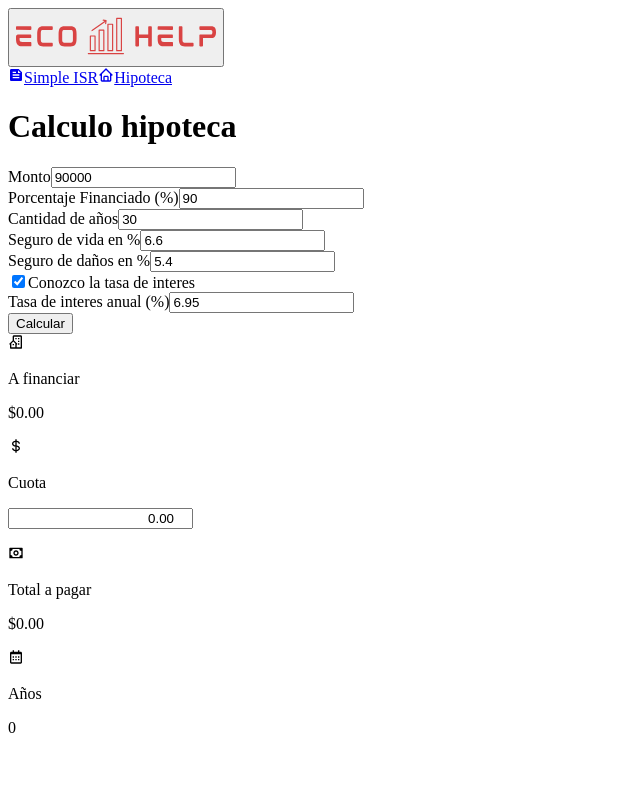
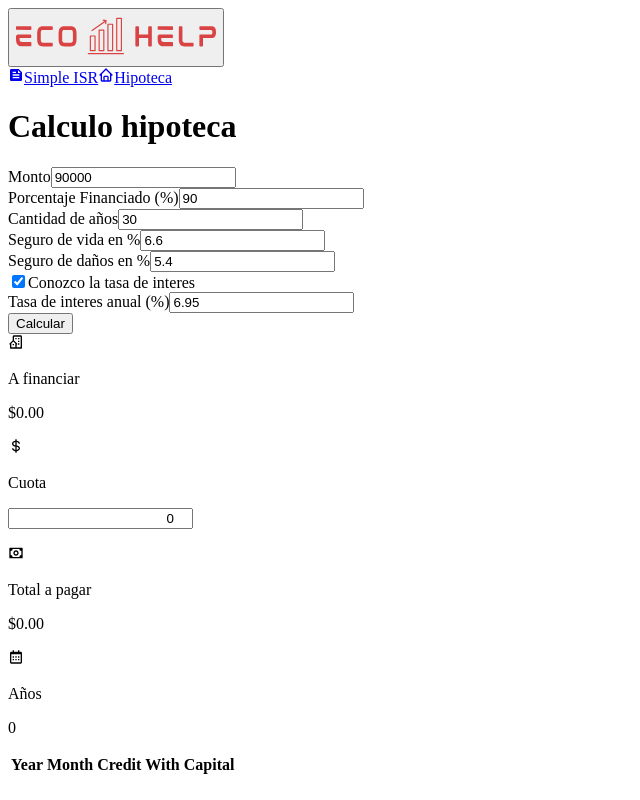
Before and after one commit to MWalter777/eco-help, a Next.js app: page /hipoteca in a window 1280 px wide. Shown: the whole page, without its empty margins (0-640 px from the left). Built offline with nearby package versions, Linux system fonts and the light colour scheme.

Commit message:
calculo de años

```diff
--- a/src/components/customFields/Details.tsx
+++ b/src/components/customFields/Details.tsx
@@ -6,6 +6,7 @@ type Props = {
 	interestRate: number;
 	amount: number;
 	payment: number;
+	handleMonths: (months: any[]) => void;
 };
 
 const getMonths = (
@@ -38,21 +39,22 @@ const Details = ({
 	monthlyFee,
 	interestRate,
 	payment,
+	handleMonths,
 }: Props) => {
 	const [months, setMonths] = useState(() =>
 		getMonths(years, amount, monthlyFee, 1 + interestRate / 100 / 12, payment)
 	);
 	useEffect(() => {
-		if (payment > monthlyFee) {
-			setMonths(
-				getMonths(
-					years,
-					amount,
-					monthlyFee,
-					1 + interestRate / 100 / 12,
-					payment
-				)
+		if (payment >= monthlyFee) {
+			const m = getMonths(
+				years,
+				amount,
+				monthlyFee,
+				1 + interestRate / 100 / 12,
+				payment
 			);
+			setMonths(m);
+			handleMonths(m);
 		}
 	}, [payment]);
 	return (
--- a/src/components/customFields/Result.tsx
+++ b/src/components/customFields/Result.tsx
@@ -11,23 +11,20 @@ type Props = {
 	showInterestRate: boolean;
 	monthlyFee: number;
 	years: number;
+	payment: number;
+	months: number;
+	totalAmount: number;
+	handlePayment: (e: React.ChangeEvent<HTMLInputElement>) => void;
 };
 
 export const Result = ({
 	amount,
-	interestRate,
-	monthlyPayment,
-	showInterestRate,
-	term,
-	totalInsurance,
-	monthlyFee,
+	payment,
+	years,
+	months,
+	totalAmount,
+	handlePayment,
 }: Props) => {
-	const [payment, setPayment] = useState<string>('');
-
-	const handlePayment = (e: React.ChangeEvent<HTMLInputElement>) => {
-		const value = e.target.value;
-		setPayment(value);
-	};
 	return (
 		<div className='w-full md:w-6/12 gap-2 text-text flex justify-between flex-wrap'>
 			<div className='md:w-6/12 w-full h-20 justify-center mt-6 relative flex flex-col items-end bg-primary rounded-lg p-2'>
@@ -53,7 +50,8 @@ export const Result = ({
 					>
 						<input
 							type='number'
-							value={monthlyPayment.toFixed(2)}
+							value={payment}
+							onChange={handlePayment}
 							className='bg-transparent outline-none flex justify-end w-6/12 md:w-10/12'
 							style={{ textAlign: 'end' }}
 						/>
@@ -67,7 +65,7 @@ export const Result = ({
 				<div className='flex flex-col justify-between items-end'>
 					<p className='text-text text-opacity-70'>Total a pagar</p>
 					<p className='text-2xl w-full rounded-lg font-semibold flex justify-center text-text'>
-						{inDollar(monthlyPayment * term * 12)}
+						{inDollar(totalAmount)}
 					</p>
 				</div>
 			</div>
@@ -78,7 +76,7 @@ export const Result = ({
 				<div className='flex flex-col justify-between items-end'>
 					<p className='text-text text-opacity-70'>Años</p>
 					<p className='text-2xl w-full rounded-lg flex justify-center text-text'>
-						{term}
+						{(years + months / 12).toFixed(0)}
 					</p>
 				</div>
 			</div>
--- a/src/components/hipoteca/index.tsx
+++ b/src/components/hipoteca/index.tsx
@@ -1,10 +1,9 @@
 import { calculateMonthlyPayment } from '@/helpers/newHouse';
 import { Formik, Form, Field } from 'formik';
-import { useState } from 'react';
 import * as Yup from 'yup';
 import CustomField from '../customFields/CustomField';
 import { Result } from '../customFields/Result';
-import { AiOutlineRight } from 'react-icons/ai';
+import { ResultHipoteca } from '@/interfaces/ResultHipoteca';
 
 type InitialValues = {
 	amountSolicited: number;
@@ -49,31 +48,25 @@ const validationSchema = Yup.object({
 	monthlyPayment: Yup.number(),
 });
 
-type Result = {
-	amount: number;
-	interestRate: number;
-	monthlyPayment: number;
-	term: number;
-	totalInsurance: number;
-	showInterestRate: boolean;
-	monthlyFee: number;
+type Props = {
+	setResult: React.Dispatch<React.SetStateAction<ResultHipoteca>>;
+	result: ResultHipoteca;
+	payment: number;
+	handlePayment: (e: React.ChangeEvent<HTMLInputElement>) => void;
 	years: number;
+	months: number;
+	totalAmount: number;
 };
 
-const initial: Result = {
-	amount: 0,
-	interestRate: 0,
-	monthlyPayment: 0,
-	term: 0,
-	totalInsurance: 0,
-	showInterestRate: false,
-	monthlyFee: 0,
-	years: 0,
-};
-
-const HipotecaForm = () => {
-	const [result, setResult] = useState<Result>(initial);
-
+const HipotecaForm = ({
+	result,
+	setResult,
+	payment,
+	handlePayment,
+	months,
+	totalAmount,
+	years,
+}: Props) => {
 	const onSubmit = (values: InitialValues) => {
 		const { amountFinanced, interest, monthly, totalInsurance, monthlyFee } =
 			calculateMonthlyPayment(values);
@@ -163,7 +156,14 @@ const HipotecaForm = () => {
 					)}
 				</Formik>
 			</div>
-			<Result {...result} />
+			<Result
+				{...result}
+				years={years}
+				months={months}
+				totalAmount={totalAmount}
+				payment={payment}
+				handlePayment={handlePayment}
+			/>
 		</div>
 	);
 };
--- /dev/null
+++ b/src/interfaces/ResultHipoteca.ts
@@ -0,0 +1,10 @@
+export type ResultHipoteca = {
+	amount: number;
+	interestRate: number;
+	monthlyPayment: number;
+	term: number;
+	totalInsurance: number;
+	showInterestRate: boolean;
+	monthlyFee: number;
+	years: number;
+};
--- a/src/pages/hipoteca.tsx
+++ b/src/pages/hipoteca.tsx
@@ -1,11 +1,77 @@
+import Details from '@/components/customFields/Details';
 import HipotecaForm from '@/components/hipoteca';
+import { ResultHipoteca } from '@/interfaces/ResultHipoteca';
 import Layout from '@/layout';
-import React from 'react';
+import React, { useEffect, useState } from 'react';
+
+const initial: ResultHipoteca = {
+	amount: 0,
+	interestRate: 0,
+	monthlyPayment: 0,
+	term: 0,
+	totalInsurance: 0,
+	showInterestRate: false,
+	monthlyFee: 0,
+	years: 0,
+};
+
+type Months = {
+	corr: number;
+	month: number;
+	year: number;
+	credit: number;
+	withCapital: number;
+};
 
 const Hipoteca = () => {
+	const [result, setResult] = useState<ResultHipoteca>(initial);
+	const [months, setMonths] = useState<Months[]>([]);
+	const [payment, setPayment] = useState(0);
+	const [data, setData] = useState({ years: 0, months: 0, totalAmount: 0 });
+
+	useEffect(() => {
+		setPayment(+result.monthlyPayment.toFixed(2));
+	}, [result.monthlyPayment]);
+
+	useEffect(() => {
+		if (months.length > 0) {
+			const withCapital = months.filter((m) => m.withCapital > 0);
+			const years = Math.floor(withCapital.length / 12);
+			const m = withCapital.length % 12;
+			const total = m + years * 12;
+			setData({ years, months: m, totalAmount: total * payment });
+		}
+	}, [months]);
+
+	const handlePayment = (e: React.ChangeEvent<HTMLInputElement>) => {
+		const value = +e.target.value;
+		setPayment(value);
+	};
+
+	const handleMonths = (months: Months[]) => {
+		setMonths(months);
+	};
 	return (
 		<Layout title='Calculo de hipoteca'>
-			<HipotecaForm />
+			<HipotecaForm
+				handlePayment={handlePayment}
+				payment={payment}
+				result={result}
+				setResult={setResult}
+				totalAmount={data.totalAmount}
+				years={data.years}
+				months={data.months}
+			/>
+			<div>
+				<Details
+					amount={result.amount}
+					interestRate={result.interestRate}
+					monthlyFee={result.monthlyFee}
+					payment={+payment - result.monthlyFee * result.totalInsurance}
+					years={result.years}
+					handleMonths={handleMonths}
+				/>
+			</div>
 		</Layout>
 	);
 };
```
